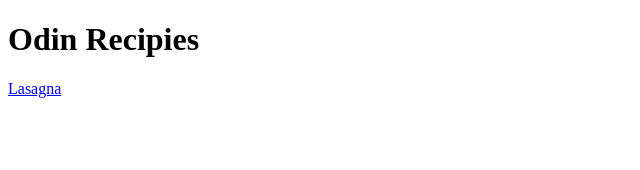
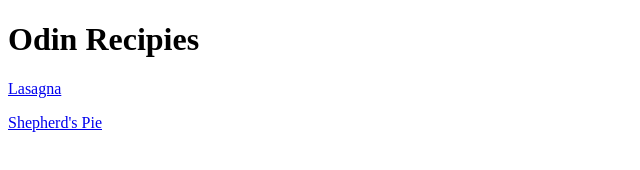
Before and after one commit to atomiczagnut/odin-recipies, a plain HTML site: page index.html in a window 1280 px wide. Shown: the whole page, without its empty margins (0-640 px from the left). Drawn offline with Linux system fonts and the light colour scheme.

Commit message:
Added Shepherd's Pie recipie

```diff
--- a/index.html
+++ b/index.html
@@ -8,5 +8,6 @@
     <body>
         <h1>Odin Recipies</h1>
         <p><a href="recipies/lasagna.html">Lasagna</a></p>
+        <p><a href="recipies/ShepherdsPie.html">Shepherd's Pie</a></p>
     </body>
 </html>
```
